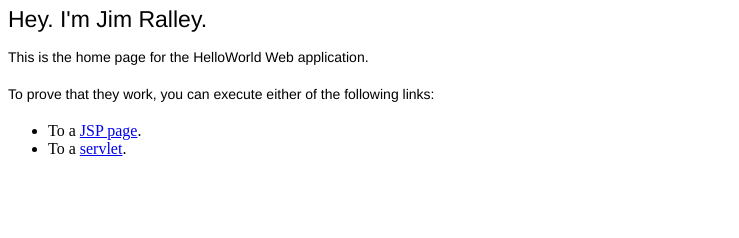
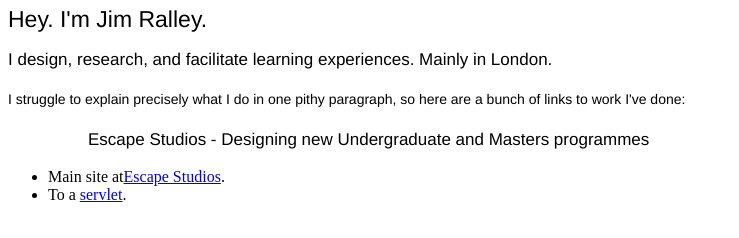
Before and after one commit to jimrali/jimrali-basic, a plain HTML site: page index.html in a window 1280 px wide. Shown: the whole page, without its empty margins (0-739 px from the left). Drawn offline with Linux system fonts and the light colour scheme.

Commit message:
Update index.html

```diff
--- a/index.html
+++ b/index.html
@@ -5,10 +5,12 @@
   </head>
   <body bgcolor=white>
   <h1>Hey. I'm Jim Ralley.</h1>
-    <p>This is the home page for the HelloWorld Web application. </p>
-    <p>To prove that they work, you can execute either of the following links:
+  <h3>I design, research, and facilitate learning experiences. Mainly in London.</h3>
+    <p>I struggle to explain precisely what I do in one pithy paragraph, so here are a bunch of links to work I've done:</p>
+    <p></p>
     <ul>
-      <li>To a <a href="hello.jsp">JSP page</a>.
+    <blockquote>Escape Studios - Designing new Undergraduate and Masters programmes</blockquote>
+      <li>Main site at<a href="http://www.escapestudios.com/">Escape Studios</a>.
       <li>To a <a href="hello">servlet</a>.
     </ul>
 
```
